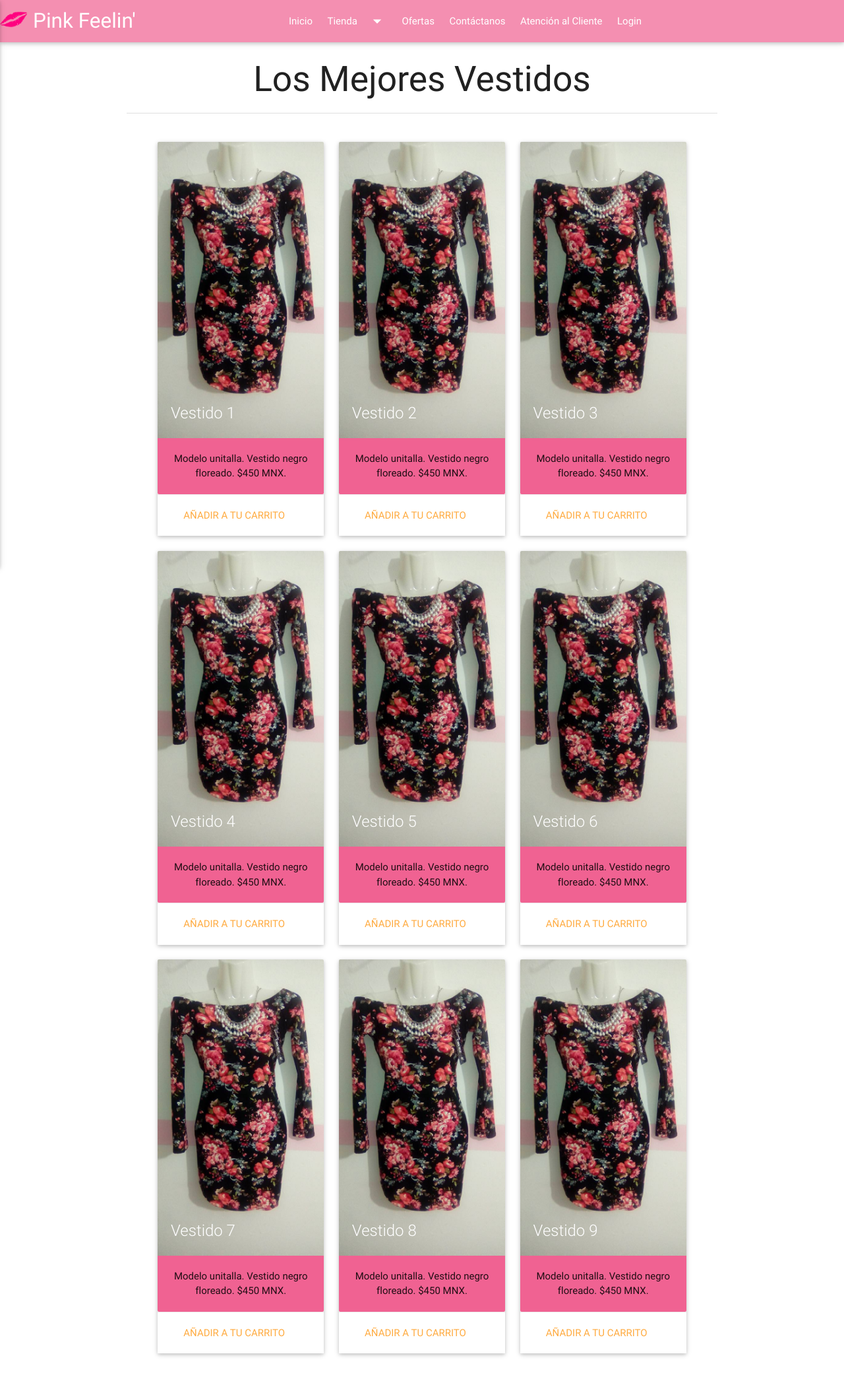
After one commit to marcoleon94/pinkfeelin, a PHP site: page /vestidos.php in a window 1280 px wide. The commit adds this page. Shown: the whole page at 66% size. Run offline with PHP 8.4, Linux system fonts and the light colour scheme.

Commit message:
vestidos.php y cambios a las menu e index

```diff
--- a/menu.php
+++ b/menu.php
@@ -10,6 +10,13 @@
       <meta name="viewport" content="width=device-width, initial-scale=1.0"/>
     </head>
     <body>
+        <!-- Dropdown Structure -->
+        <ul id="dropdown1" class="dropdown-content">
+          <li><a href="vestidos.php">Vestidos</a></li>
+          <li><a href="#!">Bolsas</a></li>
+          <li><a href="#!">Lentes</a></li>
+          <li><a href="#!">Productos de Belleza</a></li>
+        </ul>
         <!--<div class="navbar-fixed">-->
         <nav class="pink lighten-3">
             <div class="nav-wrapper">
@@ -17,14 +24,14 @@
                 <a href="#" data-activates="nav-mobile" class="button-collapse right"><i class="material-icons">menu</i></a>
                   <div class="row hide-on-med-and-down">
                       <div class="col push-s4 hoverable"><a href="index.php">Inicio</a></div>
-                      <div class="col push-s4 hoverable"><a href="tienda.php">Tienda</a></div>
+                      <div class="col push-s4 hoverable"><a class="dropdown-button" href="#!" data-activates="dropdown1">Tienda<i class="material-icons right">arrow_drop_down</i></a></div>
                       <div class="col push-s4 hoverable"><a href="ofertas.php">Ofertas</a></div>
                       <div class="col push-s4 hoverable" ><a href="contacto.php">Contáctanos</a></div>
                       <div class="col push-s4 hoverable"><a href="atencion.php">Atención al Cliente</a></div>
                       <div class="col push-s4 hoverable"><a href="login.php">Login</a></div>
                     </div>
                   <ul class="side-nav" id="nav-mobile">
-                    <li><a href="login.php">Inicio</a></li>
+                    <li><a href="index.php">Inicio</a></li>
                     <li><a href="tienda.php">Tienda</a></li>
                     <li><a href="ofertas.php">Ofertas</a></li>
                     <li><a href="contacto.php">Contáctanos</a></li>
@@ -42,6 +49,7 @@
     <script>
         $( document ).ready(function(){
             $(".button-collapse").sideNav();
+            $(".dropdown-button").dropdown();
         });
     </script>
 </html>
--- /dev/null
+++ b/vestidos.php
@@ -0,0 +1,59 @@
+<html>
+	<link rel=stylesheet href="css/materialize.css">
+	<link rel=stylesheet href="css/main.css">
+    <link rel="stylesheet" href="css/objfon.css">
+ <head>
+   <title>Pink Feelin'</title>
+ </head>
+ <body>
+     <?php require('menu.php');?>
+     <div class="container">
+         <div class="center">
+            <h2>Los Mejores Vestidos</h2>
+            <div class="divider"></div>
+             <!-- Primera Sección-->
+             <div class="row" style="margin:4%;">
+                 <?php for($x=1;$x<=9;$x++){ ?>
+                 <div class="col s4 m4">
+                    <div class="card">
+                        <div class="card-image">
+                          <img class="responsirve-img materialboxed" src="images/vestido.jpg">
+                          <span class="card-title"><?php echo "Vestido $x"; ?></span>
+                        </div>
+                        <div class="card-content pink lighten-2">
+                          <p>Modelo unitalla.
+                              Vestido negro floreado.
+                                $450 MNX.</p>
+                        </div>
+                        <div class="card-action">
+                          <a href="#">Añadir a tu carrito</a>
+                        </div>
+                      </div>
+                 </div>
+                 <?php } ?>
+             </div>
+         </div>
+     </div>
+    <script src="js/jquery.min.js"></script>
+    <script src="js/materialize.min.js"></script>
+
+
+    <script>
+        $( document ).ready(function(){
+            $('.carousel.carousel-slider').carousel({full_width: true});
+            $('.carousel').carousel({
+            dist:0,
+            shift:0,
+            padding:20,
+            });
+            autoplay()
+            function autoplay() {
+            $('#favoritos').carousel('next');
+            setTimeout(autoplay, 4000);
+            }
+
+        });
+
+    </script>
+ </body>
+</html>
```
Also changed, not shown: index.php (+8 -2 lines), images/vestido.jpg (added).
